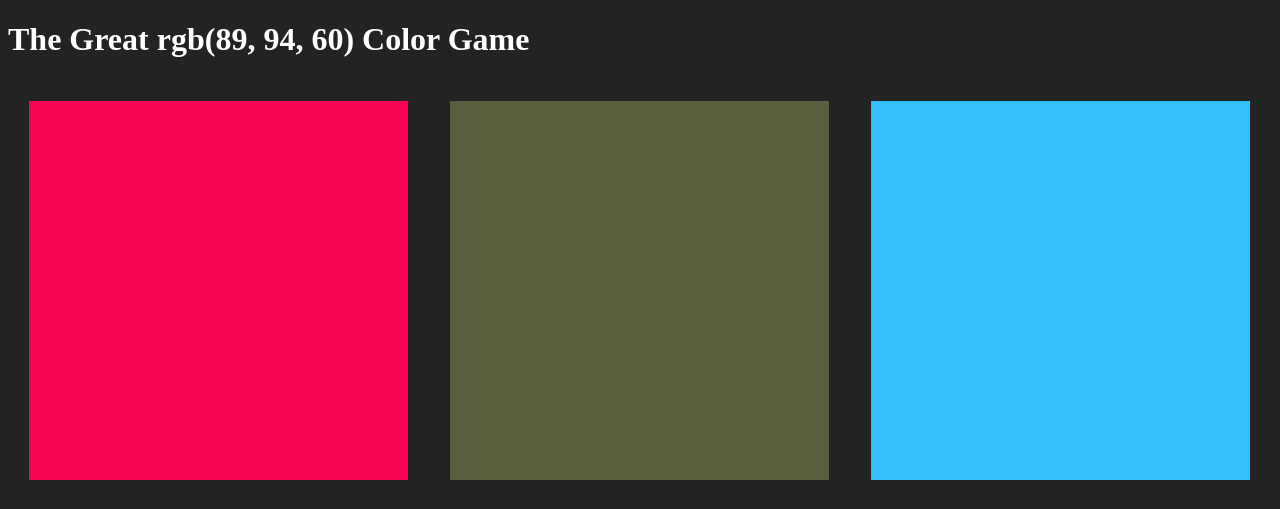
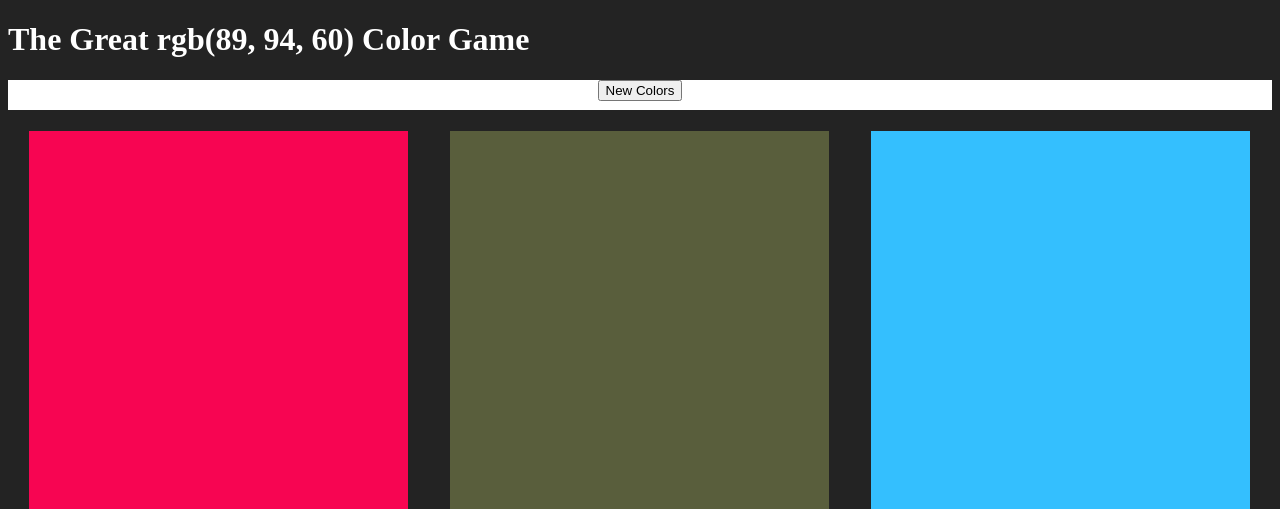
Before and after one commit to cchane4/color_game, a PHP site: page /color.html in a window 1280 px wide. Shown: the top 509 px of the page. Run offline with PHP 8.4, Linux system fonts and the light colour scheme.

Commit message:
play again fucntionality and new colors option

```diff
--- a/color.html
+++ b/color.html
@@ -9,7 +9,8 @@
 </head>
 <body>
     <h1> The Great <span id="color_display">RGB</span> Color Game</h1>
-    <div>
+    <div id="stripe">
+      <button id="reset">New Colors</button>
         <span id="message"></span>
     </div>
     <div id="container">
--- a/color_game.css
+++ b/color_game.css
@@ -19,6 +19,11 @@ h1 {
     color: white;
 }
 
-span {
-    color: white;
+
+
+#stripe {
+    background-color: white;
+    height: 30px;
+    text-align: center;
+    color: black;
 }
--- a/color_game.js
+++ b/color_game.js
@@ -7,6 +7,21 @@ let picked_color = pick_color() ;
 let color_display = document.getElementById("color_display");
 let message_display = document.querySelector("#message");
 let h1 = document.querySelector("h1");
+let reset_button = document.querySelector("#reset");
+
+reset_button.addEventListener("click", function(){
+  // generate all new colors
+   colors = generate_random_colors (6);
+  //pick a new random color from array
+   picked_color = pick_color() ;
+  // change color display to match picked color
+  color_display.textContent = picked_color;
+  //change colors of squares on the page
+  for (let i = 0; i < squares.length; i++){
+    squares[i].style.backgroundColor = colors[i];
+    h1.style.background = "#232323";
+  }
+});
 
 color_display.textContent = picked_color;
 
@@ -20,6 +35,7 @@ for (let i = 0; i < squares.length; i++){
       let clicked_color = this.style.backgroundColor;
         if (clicked_color === picked_color){
           message_display.textContent = "Correct!";
+          reset_button.textContent = "Play Again?";
           change_colors(clicked_color);
           h1.style.backgroundColor = clicked_color;
         } else {
```
